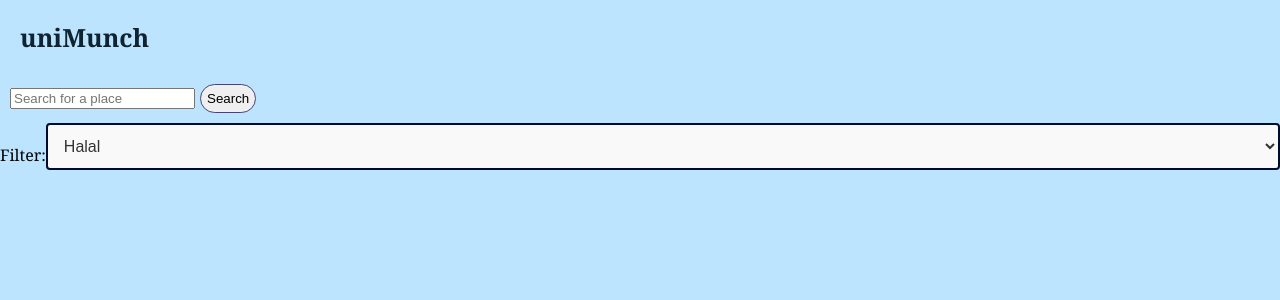
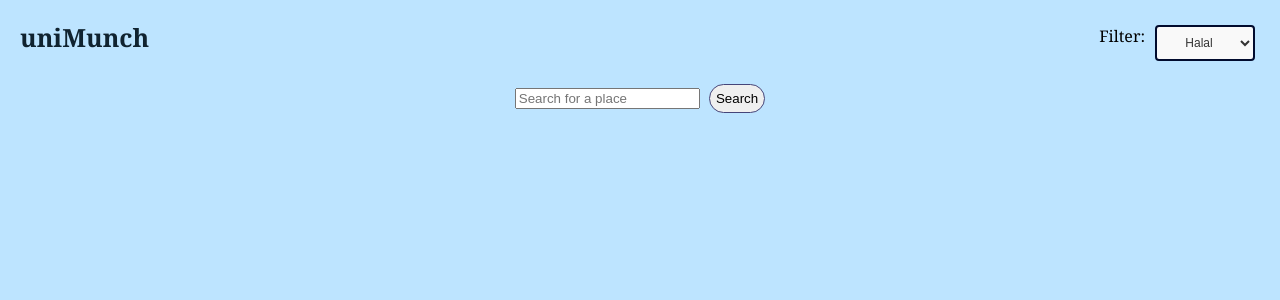
Before and after one commit to khadija-siddiqui/uniMunch, a Flask app: page / in a window 1280 px wide. Shown: the top 300 px of the page. Run offline with Flask 3, Linux system fonts and the light colour scheme; data comes from the database, SQL or seed files in the repository; parts of the project's set-up code (start-up, migrations or seed data) failed here and were passed over.

Commit message:
changed formatting for filter bar

```diff
--- a/static/styles.css
+++ b/static/styles.css
@@ -9,18 +9,17 @@ body {
 
 /* Select Styles (Filter Bar) */
 select {
-    width: 100%;
-    padding: 12px; /* Increase padding for better touch interaction */
-    margin-bottom: 16px;
-    border: 2px solid #010b2e; /* Update border for better visibility */
+    width: 100px; /* Set a fixed width for a small filter bar */
+    padding: 8px; /* Adjust padding for better appearance */
+    border: 2px solid #010b2e;
     border-radius: 4px;
     box-sizing: border-box;
     background-color: #f9f9f9;
     color: #333;
-    font-size: 16px; /* Slightly increase font size for better readability */
+    font-size: 12px; /* Decrease font size for a smaller appearance */
     outline: none;
     transition: border-color 0.3s ease;
-}
+  }
 
 h1 {
     margin: 20px;
@@ -35,10 +34,26 @@ h1 {
     text-align: center;
 }
 
-form {
+form.searchForm{
     display: flex;
     align-items: center;
+    margin: 20px;
 }
+
+form.filterForm {
+    display: flex;
+    align-items: flex-start;
+    justify-content: flex-end; /* Align items to the top right corner */
+    position: fixed;
+    top: 0;
+    right: 0;
+    padding: 25px;
+    z-index: 1000;
+}
+
+label{
+    margin-right: 10px; /* Adjust the value based on the desired space */
+  }
 
 button.search-b {
     padding: 6px;
@@ -47,3 +62,7 @@ button.search-b {
     border: 1px solid rgb(69, 69, 121);
     margin-left: 5px;
 }
+
+select[id=filter]{
+    text-align:center
+}
--- a/templates/index.html
+++ b/templates/index.html
@@ -18,7 +18,7 @@
     </form>
   </header>
 
-  <form method="POST" action="/add">
+  <form class="filterForm" method="POST" action="/add">
     <label for="filter">Filter:</label>
     <select id="filter" name="filter">
       <option value="Halal">Halal</option>
```
